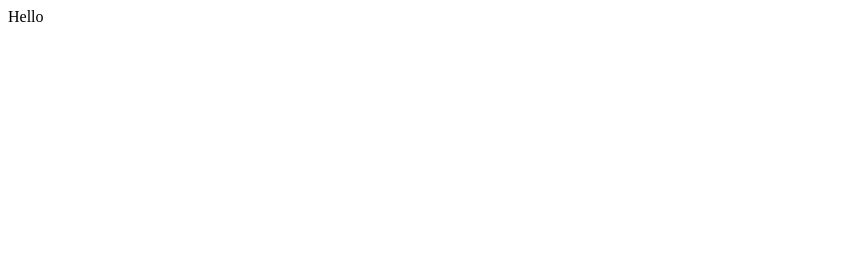
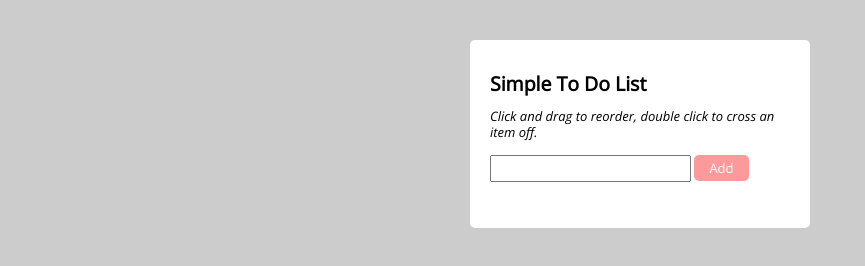
Before and after one commit to jpk1215/hackthe6, a website: page views/home.html in a window 1280 px wide. Shown: the whole page, without its empty margins (0-865 px from the left). Drawn offline with nearby package versions, Linux system fonts and the light colour scheme; files that its build step writes are made by us from their sources.

Commit message:
added some styles and base layout

```diff
--- a/app.js
+++ b/app.js
@@ -2,6 +2,8 @@ var express = require('express');
 var path = require('path');
 var app = express();
 var pizzapi = require('pizzapi');
+
+app.use(express.static('public'));
 
 app.get('/', function(req, res) {
 	var view_path = path.join(__dirname, 'views/home.html');
--- /dev/null
+++ b/public/client.css
@@ -0,0 +1,49 @@
+
+@import url(http://fonts.googleapis.com/css?family=Open+Sans:400italic,400);
+
+body {
+    font: normal normal 13px/16px "Open Sans", sans-serif;
+    background: #ccc;
+}
+
+.container{
+    padding: 20px;
+    width: 300px;
+    margin: 0 auto;
+    margin-top: 40px;
+    background: white;
+    border-radius: 5px;}
+
+form {
+    display: inline-block;
+}
+
+input{
+    padding: 4px 15px 4px 5px;
+}
+
+#button{
+    display: inline-block;
+    background-color:#fc999b;
+    color:#ffffff;
+    border-radius: 5px;
+    text-align:center;
+    margin-top:2px;
+    padding: 5px 15px;
+}
+
+#button:hover{
+    cursor: pointer;
+    opacity: .8;}
+
+ol {padding-left: 20px;}
+
+ol li {padding: 5px;color:#000;}
+
+ol li:nth-child(even){background: #dfdfdf;}
+
+.strike{text-decoration: line-through;}
+
+li:hover{
+    cursor: pointer;
+}
--- a/views/home.html
+++ b/views/home.html
@@ -1 +1,21 @@
-Hello
+<head>
+    <link rel="stylesheet" type="text/css" href="./client.css"/>
+</head>
+<body>
+
+    <div class="container">
+        <h2>Simple To Do List</h2>
+        <p><em>Click and drag to reorder, double click to cross an item off.</em></p>
+
+        <form name="toDoList">
+            <input type="text" name="ListItem"/>
+        </form>
+
+        <div id="button">Add</div>
+        <br/>
+        <ol></ol>
+
+    </div>
+<script src="https://code.jquery.com/jquery-3.1.0.js" integrity="sha256-slogkvB1K3VOkzAI8QITxV3VzpOnkeNVsKvtkYLMjfk=" crossorigin="anonymous"></script>
+<script src="./client.js"></script>
+</body>
```
Also changed, not shown: public/client.js (added, +29 -0 lines).
